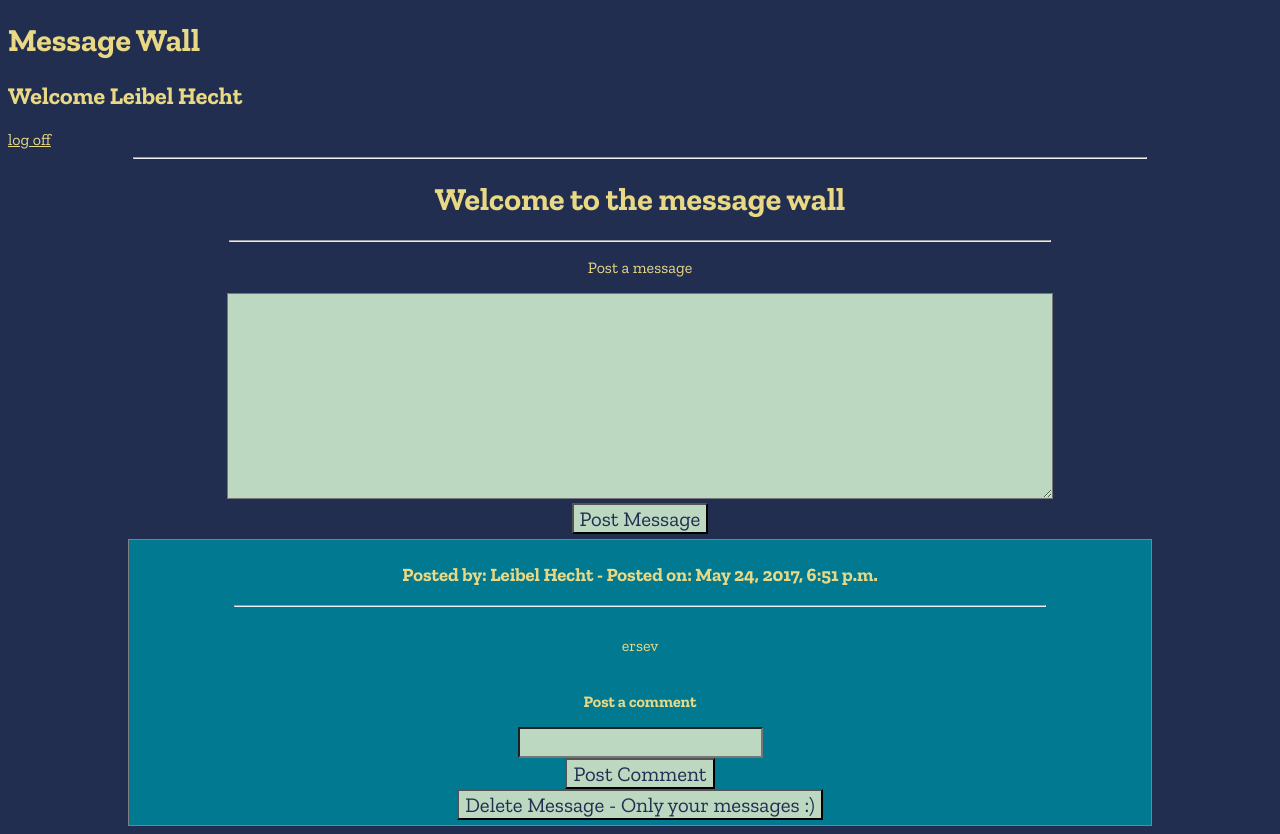
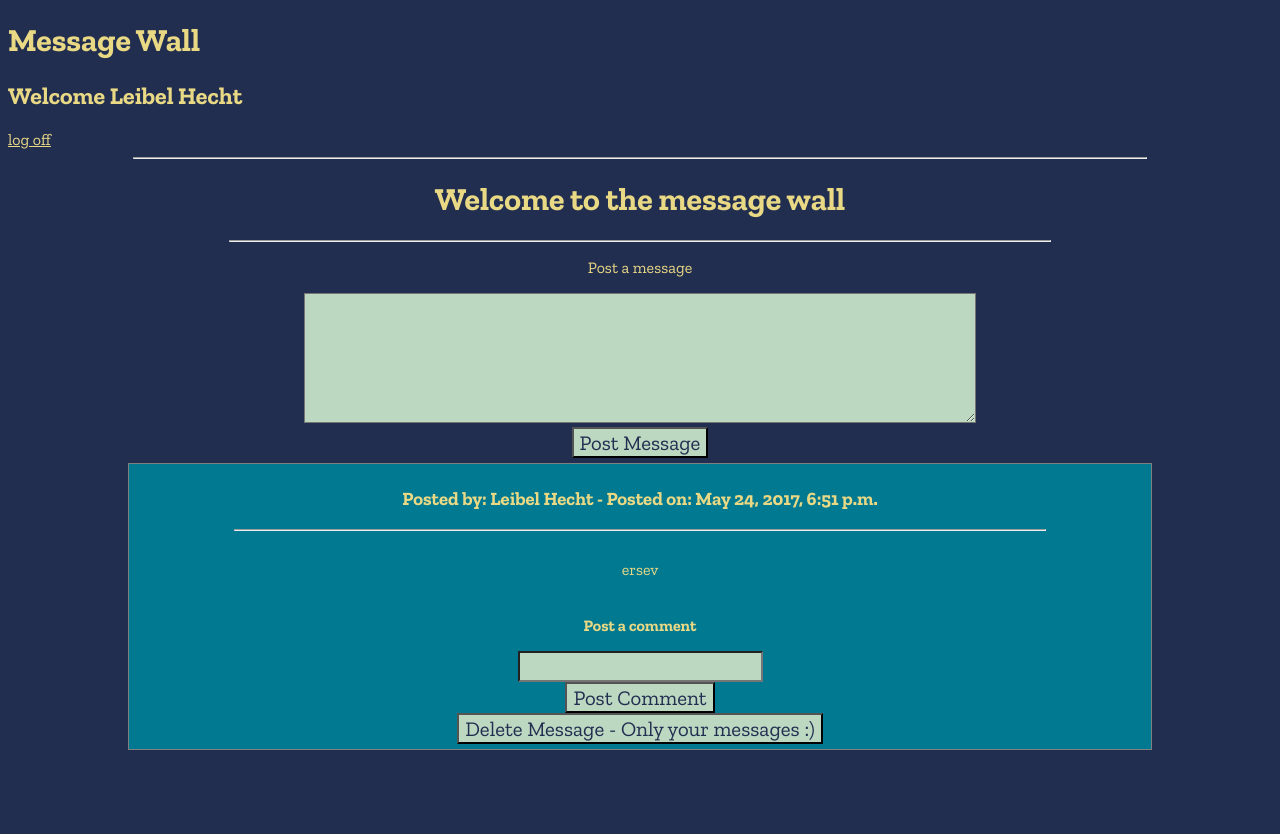
Before and after one commit to lh15/the-wall-Django, a Django app: template apps/first_app/templates/first_app/wall.html in a window 1280 px wide. After the commit the page ends 750 px from the top, so only its background shows below. Run offline with Django 3.2, Linux system fonts and the light colour scheme; the template is opened without the code that fills it: values that come from a table or form of the project are taken from there, others are empty; data comes from the database, SQL or seed files in the repository; both versions use the stored data as it was after the commit; parts of the project's set-up code (start-up, migrations or seed data) failed here and were passed over; some libraries are stand-ins or nearby versions.

Commit message:
tweaker text area size

```diff
--- a/apps/first_app/templates/first_app/wall.html
+++ b/apps/first_app/templates/first_app/wall.html
@@ -57,10 +57,18 @@
       font-size: 2em;
       text-align: center;
     }
-    input, button, textarea {
+
+    input,
+    button,
+    textarea {
       background: #BCD8C1;
       font-size: 1.3em;
       color: #222E50
+    }
+
+    textarea {
+      width: 65% !important;
+      height: 124px !important;
     }
   </style>
 </head>
@@ -87,7 +95,7 @@
 
     {% for message in all_messages %}
     <div class="post">
-      <h3><span>Posted by:</span> {{ message.user.first_name }} {{message.user.last_name }} - Posted on: {{ message.created_at }}
+      <h3><span>Posted by:</span> {{ message.user.first_name }} {{message.user.last_name }} - Posted on: {{ message.created_at}}
       </h3>
       <hr>
 
```
Also changed, not shown: db.sqlite3.
